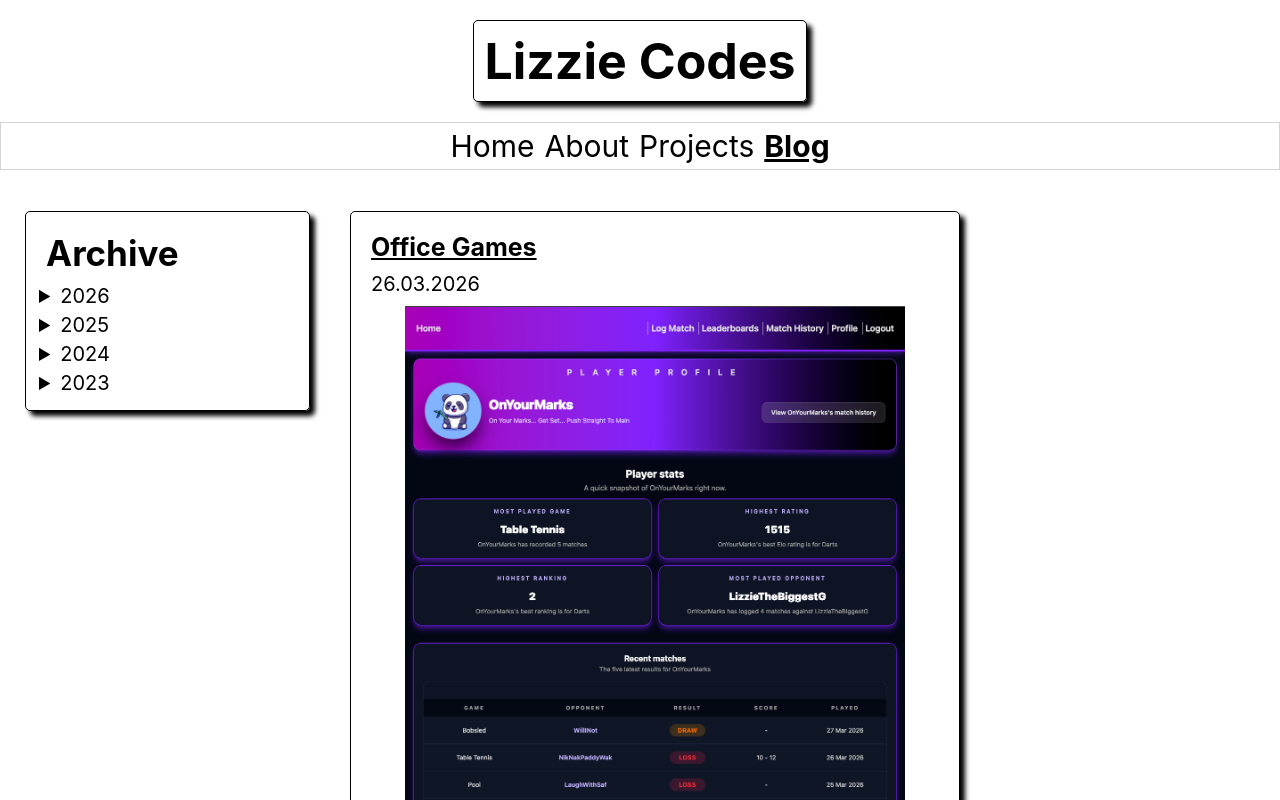
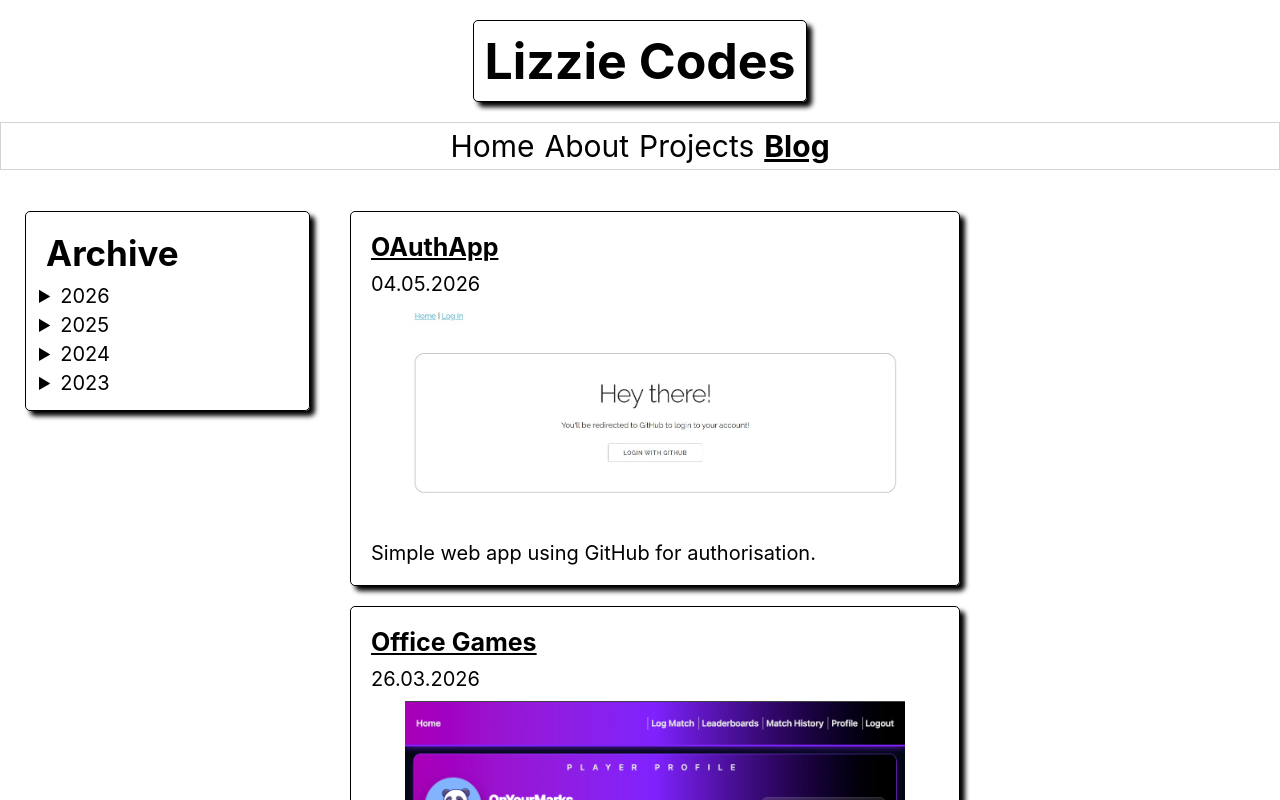
Before and after one commit to evg4/evgportfolio, a React (Create React App) app: page /blog in a window 1280 px wide. Shown: the top 800 px of the page. Built offline with nearby package versions, Linux system fonts and the light colour scheme.

Commit message:
add OAuthApp to blog

```diff
--- a/src/data/blogs.js
+++ b/src/data/blogs.js
@@ -1,3 +1,4 @@
+import OAuthApp from "../assets/OAuthApp.jpg"
 import makersbnb from "../assets/MakersBnB.png";
 import makersbnbVideo from "../assets/MakersBnB.mov";
 import officeGames from "../assets/officeGames.png"
@@ -43,6 +44,23 @@ import cheatsheet from "../assets/cheatsheet.jpeg";
 import salsa from "../assets/salsa.jpeg";
 
 const blogs = [
+    {
+    title: "OAuthApp",
+    link: "",
+    day: "04",
+    month: "05",
+    year: "2026",
+    img: OAuthApp,
+    video: null,
+    summaryText: "Simple web app using GitHub for authorisation.",
+    fullText:
+      "As part of Codecademy's Full Stack Engineer pathway, I've been learning about authentication. <br><br> This simple Express app uses passport to allow SSO with a user's GitHub account. <br><br> Some starting code, including the frontend, was provided and I added the backend functionality. <br><br>It took me a while to get my head around some authorisation/authentication concepts so it was nice to put them into practice! <a target='blank' href='https://github.com/evg4/OAuthApp/tree/main'>See the code on my GitHub</a>.",
+
+    get fullDate() {
+      return `${this.day}.${this.month}.${this.year}`;
+    },
+    alt: "A screenshot of a a webpage with the text 'Hey there! You'll be redirected to GitHub to login to your account!'",
+  },
   {
     title: "Office Games",
     link: "",
```
Also changed, not shown: src/assets/OAuthApp.jpg (added).
